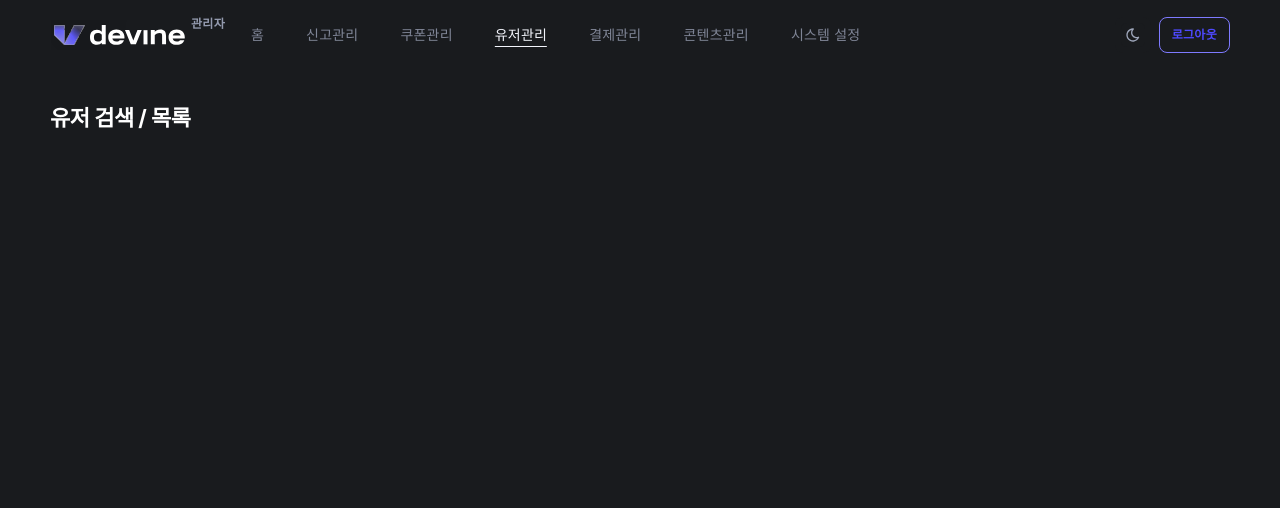
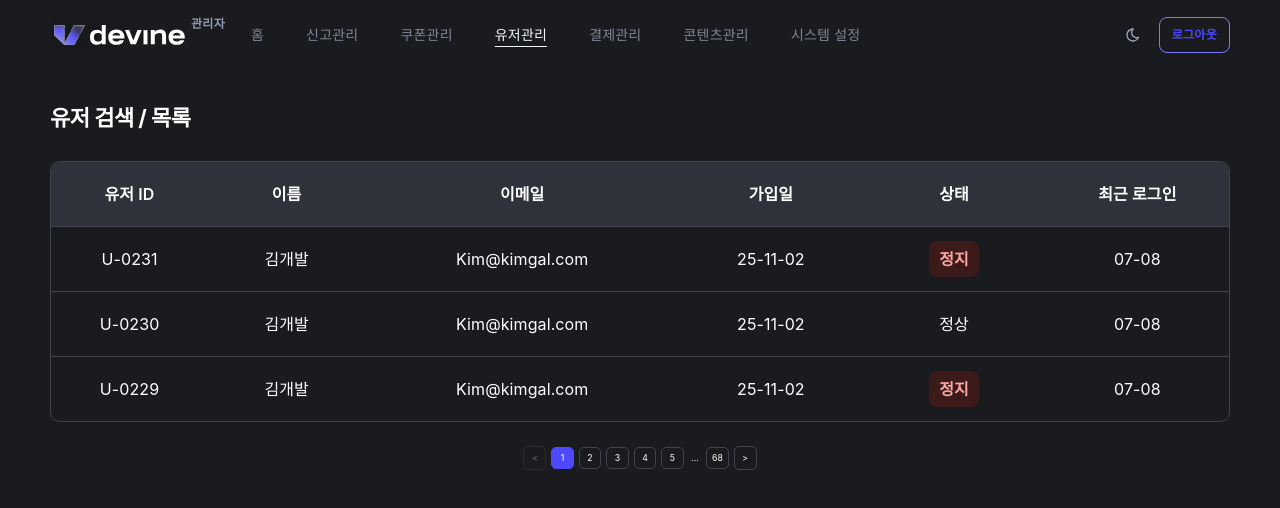
Before and after one commit to DeVine-2025/DeVine_FrontEnd, a React (Vite) app: page /admin/users in a window 1280 px wide. Shown: the top 508 px of the page. Built offline with nearby package versions, Linux system fonts and the light colour scheme; no server answers; a web font is replaced by a local one.

Commit message:
feat: 유저 검색/목록 UI 추가 및 AdminTable 기본 정렬을 center로 변경

```diff
--- a/src/admin/components/common/admin-table.tsx
+++ b/src/admin/components/common/admin-table.tsx
@@ -11,7 +11,7 @@ export type AdminTableColumn<T> = {
   header: ReactNode;
   /** 고정 폭 또는 비율 폭을 지정할 수 있습니다. */
   width?: CSSProperties['width'];
-  /** 내용 정렬 방향입니다. 기본값은 왼쪽입니다. */
+  /** 내용 정렬 방향입니다. 기본값은 가운데입니다. */
   align?: AdminTableAlign;
   /** 헤더 셀에만 추가할 클래스입니다. */
   headerClassName?: string;
@@ -80,7 +80,7 @@ export function AdminTable<T>({
                 <th
                   className={cn(
                     'Body1 px-[40px] align-middle font-semibold text-[var(--ui-1000)]',
-                    ALIGNMENT_CLASS[column.align ?? 'left'],
+                    ALIGNMENT_CLASS[column.align ?? 'center'],
                     column.headerClassName,
                   )}
                   key={column.id}
@@ -117,7 +117,7 @@ export function AdminTable<T>({
                           className={cn(
                             'Body1 align-middle font-normal text-[var(--ui-1000)]',
                             rowHref ? 'p-0' : 'px-[40px]',
-                            ALIGNMENT_CLASS[column.align ?? 'left'],
+                            ALIGNMENT_CLASS[column.align ?? 'center'],
                             additionalCellClass,
                           )}
                           key={column.id}
@@ -125,8 +125,8 @@ export function AdminTable<T>({
                           {rowHref ? (
                             <Link
                               className={cn(
-                                'flex h-[64px] w-full items-center px-[40px] no-underline focus-visible:outline focus-visible:outline-2 focus-visible:outline-[var(--color-primary)] focus-visible:outline-offset-[-2px]',
-                                FLEX_ALIGNMENT_CLASS[column.align ?? 'left'],
+                                'flex h-[64px] w-full items-center px-[40px] no-underline focus-visible:outline-2 focus-visible:outline-[var(--color-primary)] focus-visible:outline-offset-[-2px]',
+                                FLEX_ALIGNMENT_CLASS[column.align ?? 'center'],
                               )}
                               to={rowHref}
                             >
--- a/src/admin/pages/coupons/coupon-list-page.tsx
+++ b/src/admin/pages/coupons/coupon-list-page.tsx
@@ -56,42 +56,36 @@ const COUPON_COLUMNS: AdminTableColumn<Coupon>[] = [
     id: 'name',
     header: '쿠폰명',
     width: '18%',
-    align: 'center',
     cell: (coupon) => coupon.name,
   },
   {
     id: 'discount',
     header: '할인',
     width: '12%',
-    align: 'center',
     cell: (coupon) => coupon.discount,
   },
   {
     id: 'product',
     header: '적용상품',
     width: '14%',
-    align: 'center',
     cell: (coupon) => coupon.product,
   },
   {
     id: 'expiresAt',
     header: '유효기간',
     width: '14%',
-    align: 'center',
     cell: (coupon) => coupon.expiresAt,
   },
   {
     id: 'issuedUsed',
     header: '발급/사용',
     width: '16%',
-    align: 'center',
     cell: (coupon) => coupon.issuedUsed,
   },
   {
     id: 'usageRate',
     header: '사용률',
     width: '16%',
-    align: 'center',
     cell: (coupon) => <AdminStatusBadge status={coupon.usageRate} tone={coupon.usageTone} />,
   },
 ];
--- a/src/admin/pages/reports/report-list-page.tsx
+++ b/src/admin/pages/reports/report-list-page.tsx
@@ -89,42 +89,36 @@ const REPORT_COLUMNS: AdminTableColumn<Report>[] = [
     id: 'id',
     header: '신고 ID',
     width: '14%',
-    align: 'center',
     cell: (report) => report.id,
   },
   {
     id: 'type',
     header: '유형',
     width: '12%',
-    align: 'center',
     cell: (report) => report.type,
   },
   {
     id: 'reporter',
     header: '신고자',
     width: '16%',
-    align: 'center',
     cell: (report) => report.reporter,
   },
   {
     id: 'reported',
     header: '피신고자',
     width: '16%',
-    align: 'center',
     cell: (report) => report.reported,
   },
   {
     id: 'receivedAt',
     header: '접수 일시',
     width: '22%',
-    align: 'center',
     cell: (report) => <time dateTime={`20${report.receivedAt.replace(' ', 'T')}`}>{report.receivedAt}</time>,
   },
   {
     id: 'status',
     header: '상태',
     width: '20%',
-    align: 'center',
     cell: (report) => <AdminStatusBadge status={report.status} tone={report.statusTone} />,
   },
 ];
--- a/src/admin/pages/users/user-list-page.tsx
+++ b/src/admin/pages/users/user-list-page.tsx
@@ -1,5 +1,106 @@
-import { AdminPage } from '../../components/common/admin-page';
+import { useState } from 'react';
+import Pagination from '@components/common/Pagination';
+import { AdminListLayout } from '../../components/common/admin-list-layout';
+import { AdminStatusBadge } from '../../components/common/admin-status-badge';
+import { AdminTable, type AdminTableColumn } from '../../components/common/admin-table';
+
+type UserStatus = '정상' | '정지';
+
+type User = {
+  id: string;
+  name: string;
+  email: string;
+  joinedAt: string;
+  status: UserStatus;
+  lastLoginAt: string;
+};
+
+const USER_DATA: User[] = [
+  {
+    id: 'U-0231',
+    name: '김개발',
+    email: 'Kim@kimgal.com',
+    joinedAt: '25-11-02',
+    status: '정지',
+    lastLoginAt: '07-08',
+  },
+  {
+    id: 'U-0230',
+    name: '김개발',
+    email: 'Kim@kimgal.com',
+    joinedAt: '25-11-02',
+    status: '정상',
+    lastLoginAt: '07-08',
+  },
+  {
+    id: 'U-0229',
+    name: '김개발',
+    email: 'Kim@kimgal.com',
+    joinedAt: '25-11-02',
+    status: '정지',
+    lastLoginAt: '07-08',
+  },
+];
+
+const USER_COLUMNS: AdminTableColumn<User>[] = [
+  {
+    id: 'id',
+    header: '유저 ID',
+    width: '12%',
+    cell: (user) => user.id,
+  },
+  {
+    id: 'name',
+    header: '이름',
+    width: '12%',
+    cell: (user) => user.name,
+  },
+  {
+    id: 'email',
+    header: '이메일',
+    width: '24%',
+    cell: (user) => user.email,
+  },
+  {
+    id: 'joinedAt',
+    header: '가입일',
+    width: '14%',
+    cell: (user) => <time dateTime={`20${user.joinedAt}`}>{user.joinedAt}</time>,
+  },
+  {
+    id: 'status',
+    header: '상태',
+    width: '14%',
+    cell: (user) =>
+      user.status === '정지' ? (
+        <AdminStatusBadge status={user.status} tone="negative" />
+      ) : (
+        user.status
+      ),
+  },
+  {
+    id: 'lastLoginAt',
+    header: '최근 로그인',
+    width: '14%',
+    cell: (user) => user.lastLoginAt,
+  },
+];
 
 export default function UserListPage() {
-  return <AdminPage title="유저 검색 / 목록" />;
+  const [page, setPage] = useState(1);
+
+  return (
+    <AdminListLayout
+      footer={<Pagination page={page} totalPages={68} onChange={setPage} maxButtons={5} />}
+      title="유저 검색 / 목록"
+    >
+      <AdminTable
+        ariaLabel="유저 목록"
+        columns={USER_COLUMNS}
+        data={USER_DATA}
+        getRowHref={(user) => `/admin/users/${user.id}`}
+        getRowKey={(user) => user.id}
+      />
+    </AdminListLayout>
+  );
 }
```
